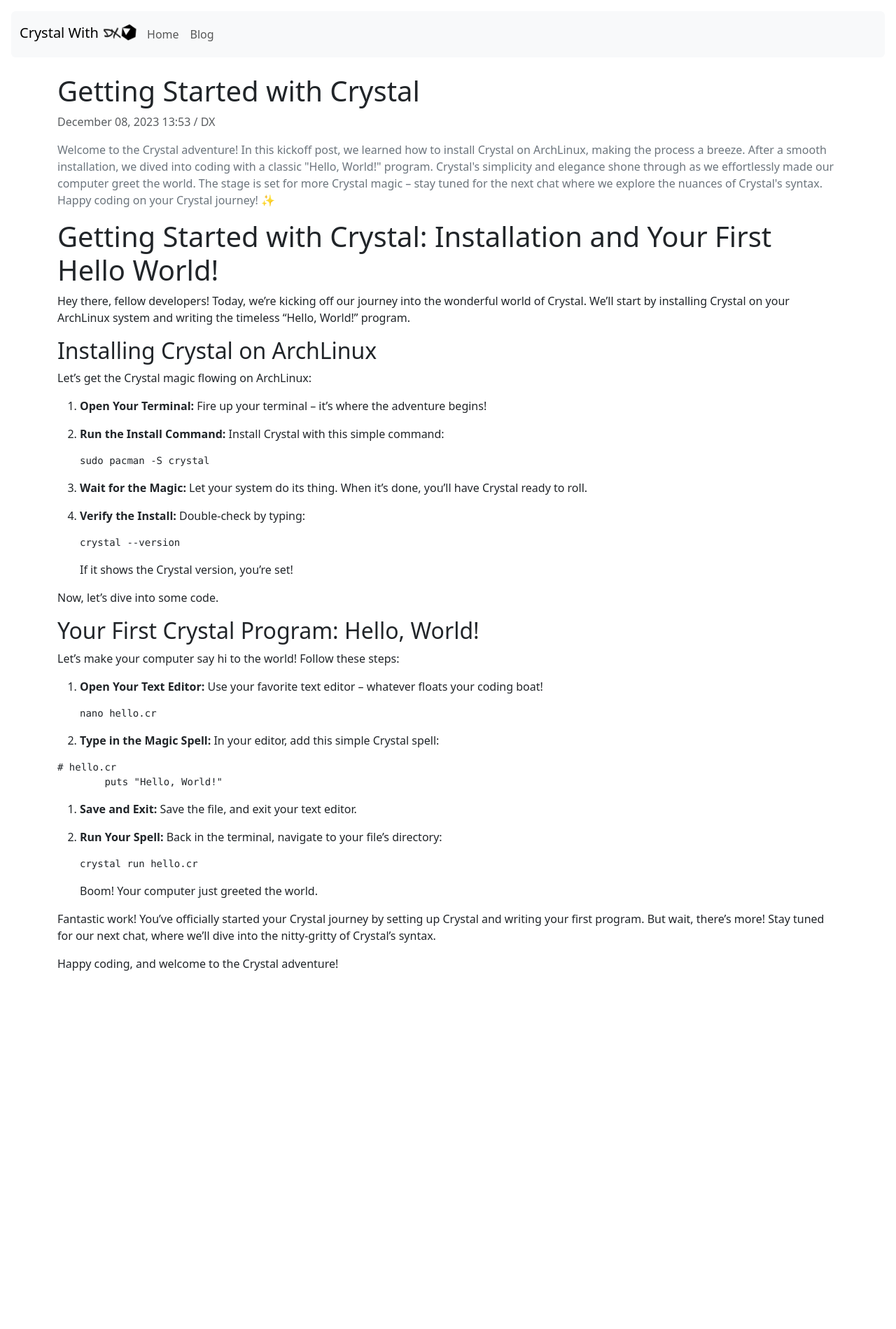
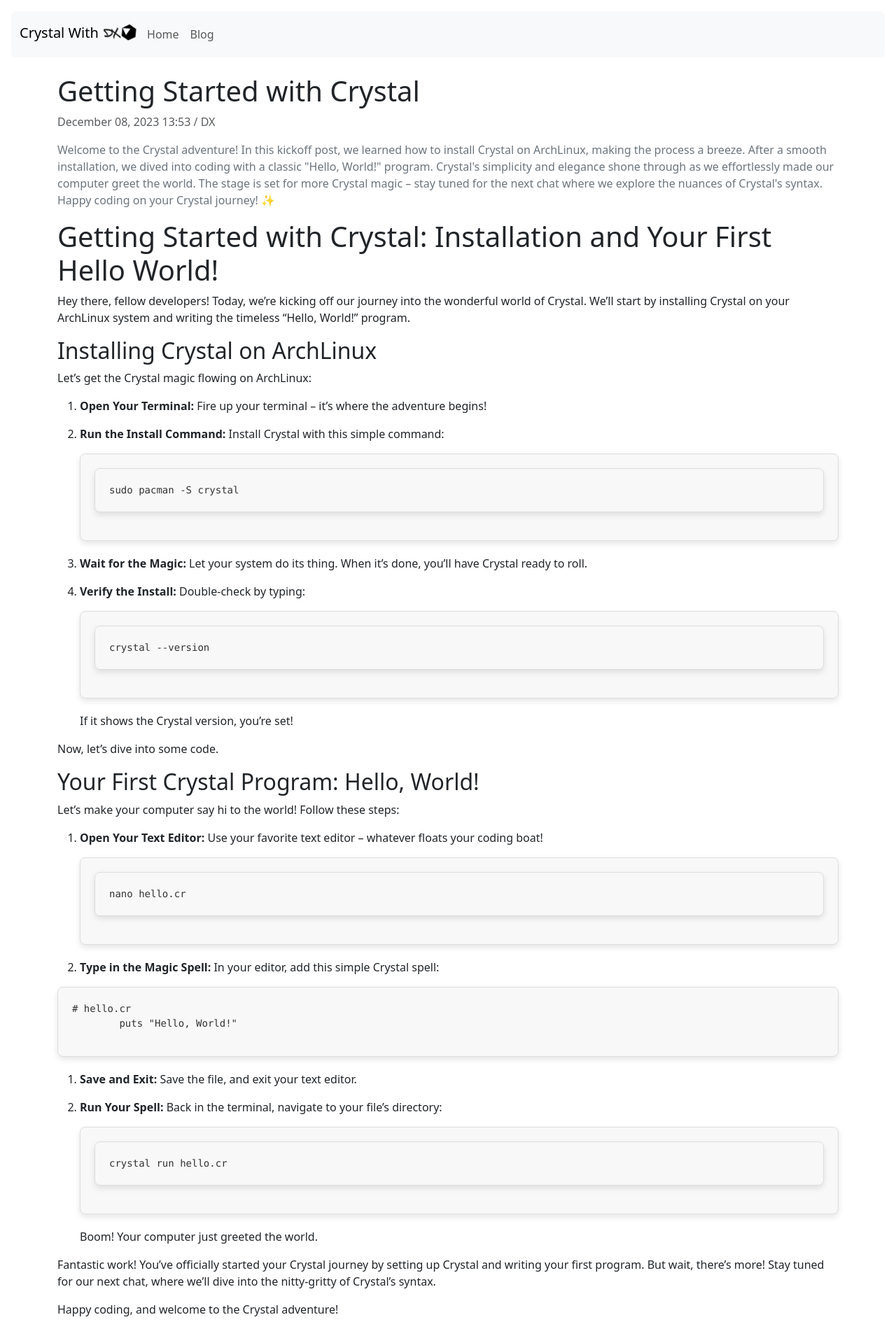
Before and after one commit to DanielcoderX/crystal_with_dx, a Jekyll site: the page built from _posts/2023-12-08-getting-started-with-crystal.md, in a window 1280 px wide. Shown: the whole page at 70% size. Built offline with Jekyll 4.4.1, drawn with Linux system fonts in a browser that asks for light colours; before the commit the page ends 1405 px from its top, so only the background shows below that.

Commit message:
HAHA, better highlighting

```diff
--- a/_layouts/post.html
+++ b/_layouts/post.html
@@ -1,10 +1,44 @@
 <!DOCTYPE html>
-<html lang="{{ site.lang | default: "en-US" }}">
+<html lang="{{ site.lang | default: " en-US" }}">
+
 <head>
   {%- include meta.html -%}
   <title>{{ page.title }} - {{ site.title }}</title>
   {%- include assets.html -%}
+  <style>
+    /* Customize the background and border for the code block container */
+.highlight {
+  background-color: #f8f8f8;
+  border: 1px solid #ddd;
+  border-radius: 8px;
+  box-shadow: 0 4px 8px rgba(0, 0, 0, 0.1);
+  overflow: auto;
+  padding: 20px;
+  margin-bottom: 20px;
+}
+
+/* Customize the appearance of the code itself */
+.highlight code {
+  display: block;
+  font-family: 'Fira Code', Consolas, monospace;
+  font-size: 14px;
+  line-height: 1.5;
+  margin: 0;
+  white-space: pre;
+  color: #333;
+  border-radius: 8px;
+}
+
+/* Add a slight animation when hovering over code blocks */
+.highlight code:hover {
+  background-color: #fff;
+  padding: 5px;
+  transition: background-color 0.3s ease;
+}
+
+  </style>
 </head>
+
 <body>
   {%- include navbar.html -%}
 
@@ -18,4 +52,5 @@
     </article>
   </div>
 </body>
+
 </html>
```
